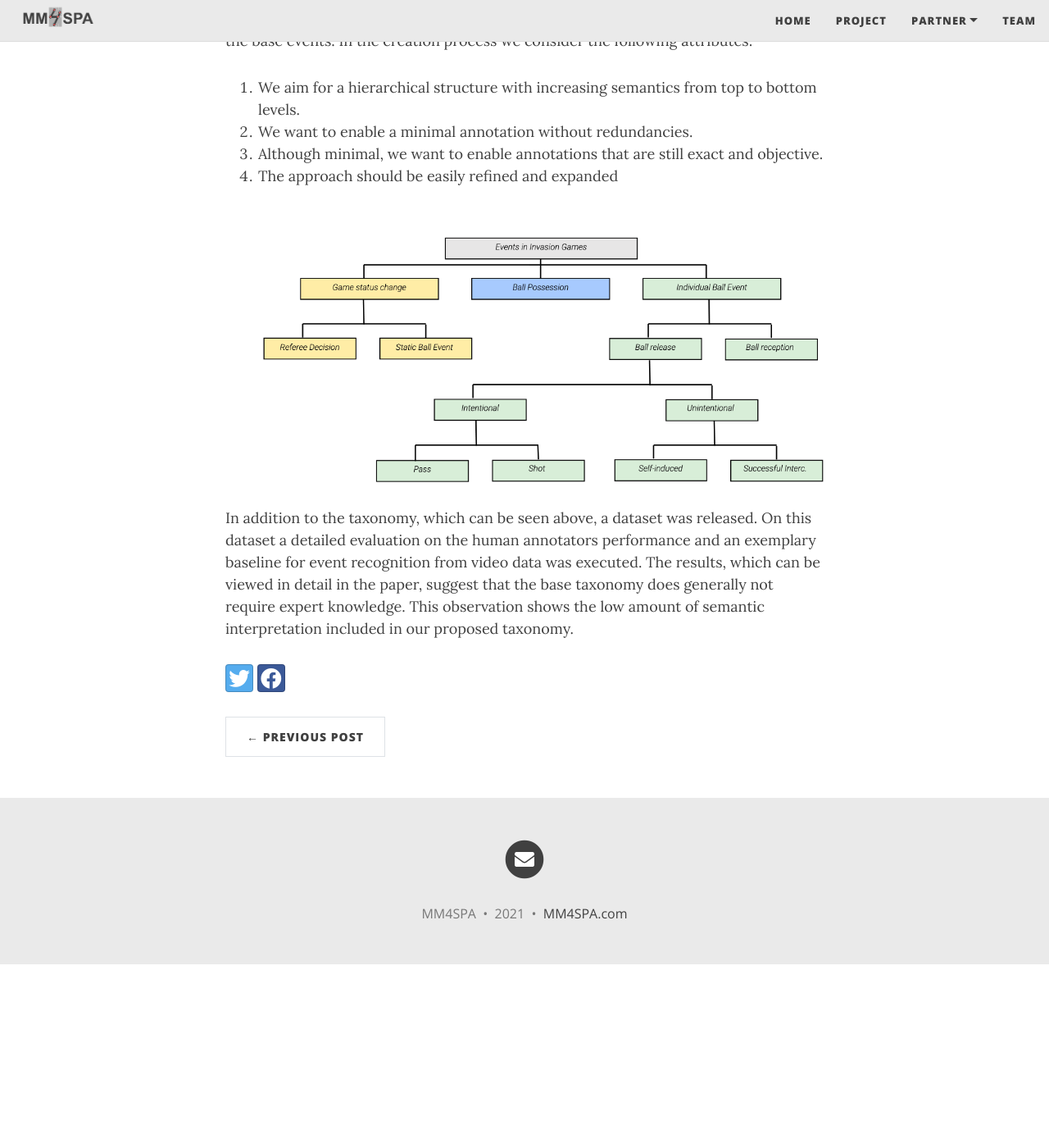
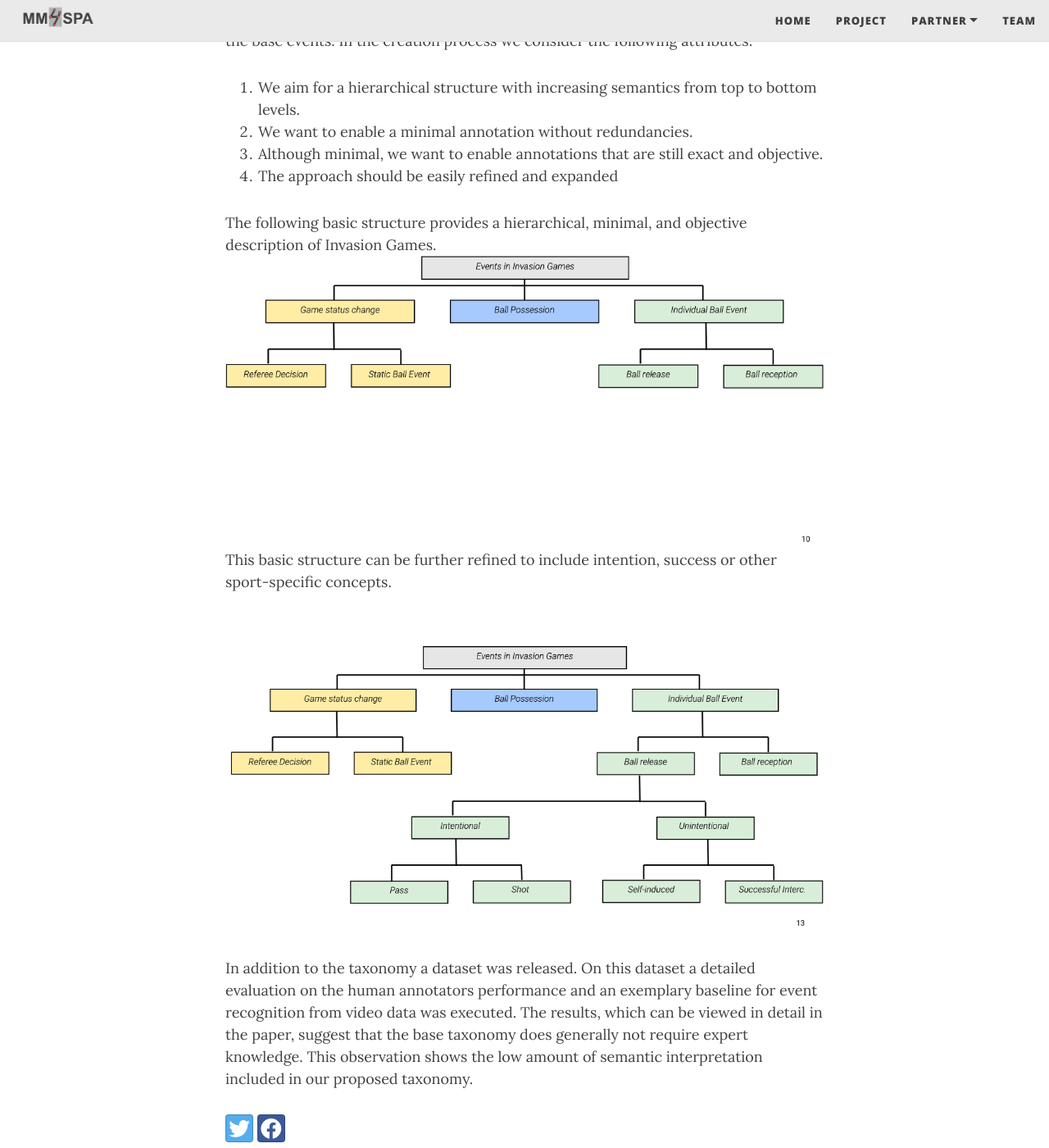
Before and after one commit to MartinWohlan/prototyp_officia_website, a Jekyll site: the page built from _posts/2021-09-22-taxonomie.md, in a window 1280 px wide and 1400 px high, scrolled down 1776 px. Shown: the whole window at 82% size. Built offline with Jekyll 4.4.1, drawn with Linux system fonts in a browser that asks for light colours; nearby versions of some CDN libraries; before the commit the page ends 2952 px from its top, so only the background shows below that.

Commit message:
adjustments

```diff
--- a/_posts/2021-09-22-taxonomie.md
+++ b/_posts/2021-09-22-taxonomie.md
@@ -23,9 +23,13 @@ In the creation process we consider the following attributes:
 2. We want to enable a minimal annotation without redundancies.
 3. Although minimal, we want to enable annotations that are still exact and objective.
 4. The approach should be easily refined and expanded
-![taxonomie](../assets/img/taxonomy_basic.png){: .mx-auto.d-block :}
 
-In addition to the taxonomy, which can be seen above, a dataset was released. On this dataset a detailed evaluation on the human annotators performance and an exemplary baseline for event recognition from video data was executed. The results, which can be viewed in detail in the paper, suggest that the base taxonomy does generally not require expert knowledge. This observation shows the low amount of semantic interpretation included in our proposed taxonomy.
+The following basic structure provides a hierarchical, minimal, and objective description of Invasion Games.
+![taxonomie-basic-structure](../assets/img/taxonomy_basic.png){: .mx-auto.d-block :}
+This basic structure can be further refined to include intention, success or other sport-specific concepts.
+![taxonomie-basic-structure](../assets/img/taxonomy_basic2.png){: .mx-auto.d-block :}
+
+In addition to the taxonomy a dataset was released. On this dataset a detailed evaluation on the human annotators performance and an exemplary baseline for event recognition from video data was executed. The results, which can be viewed in detail in the paper, suggest that the base taxonomy does generally not require expert knowledge. This observation shows the low amount of semantic interpretation included in our proposed taxonomy.
 
 <!--- In summary, we observe a lack of a common consensus for the majority of events in the sport. Neither precise definitions of individual events nor the temporal annotation or evaluation process are consistent. Publicly available datasets are uni-modal, focus on soccer, and often consider only a small subset of events that does not reflect the entire match. These inconsistencies make it for all aforementioned three perspectives difficult to assess the performance of automatic systems and to identify state-of-the-art approaches for the real-world task of fine-grained and ball-centered event spotting from multimodal data sources.
 
```
Also changed, not shown: assets/img/taxonomy_basic.png, assets/img/taxonomy_basic2.png (added).
